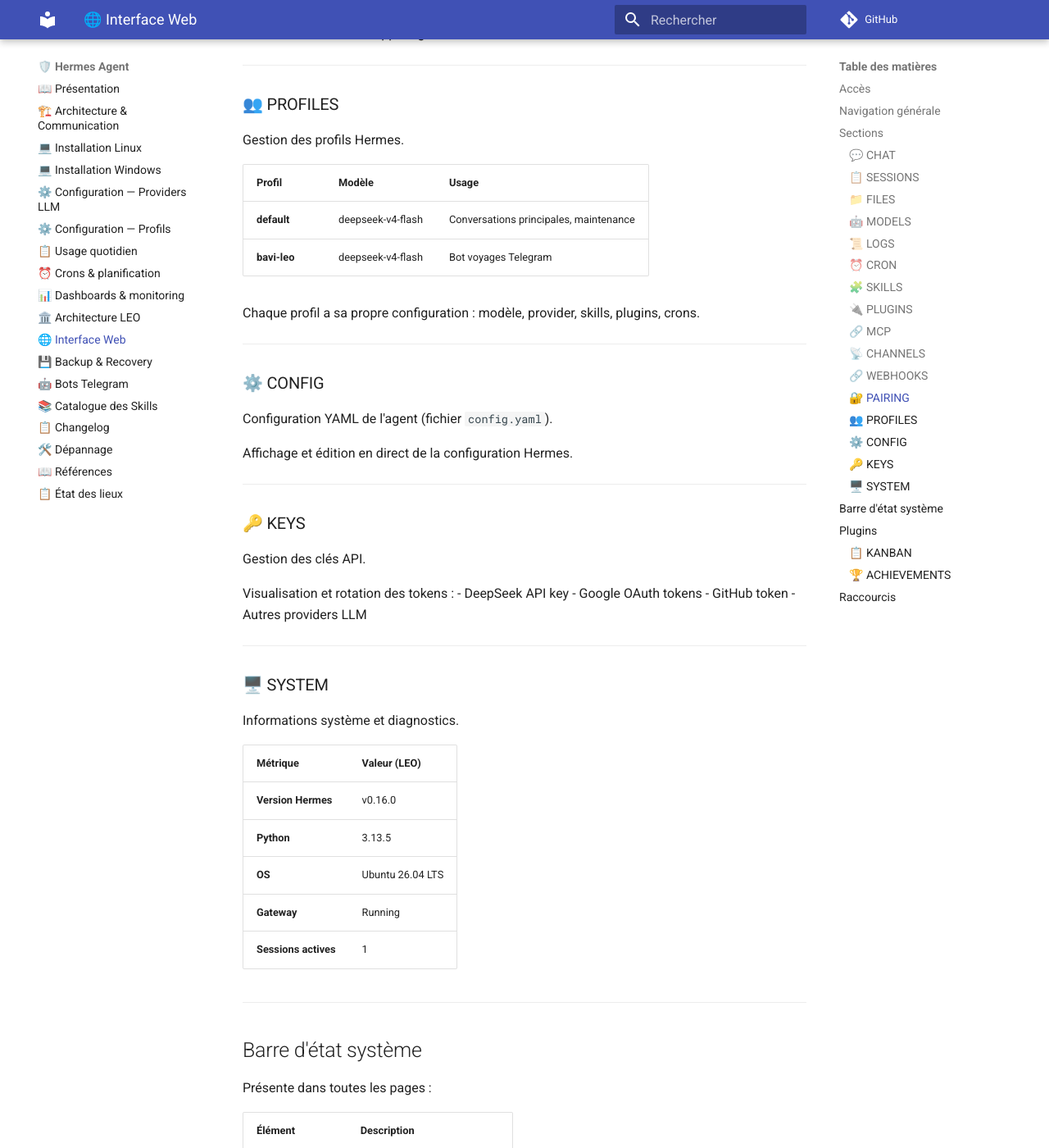
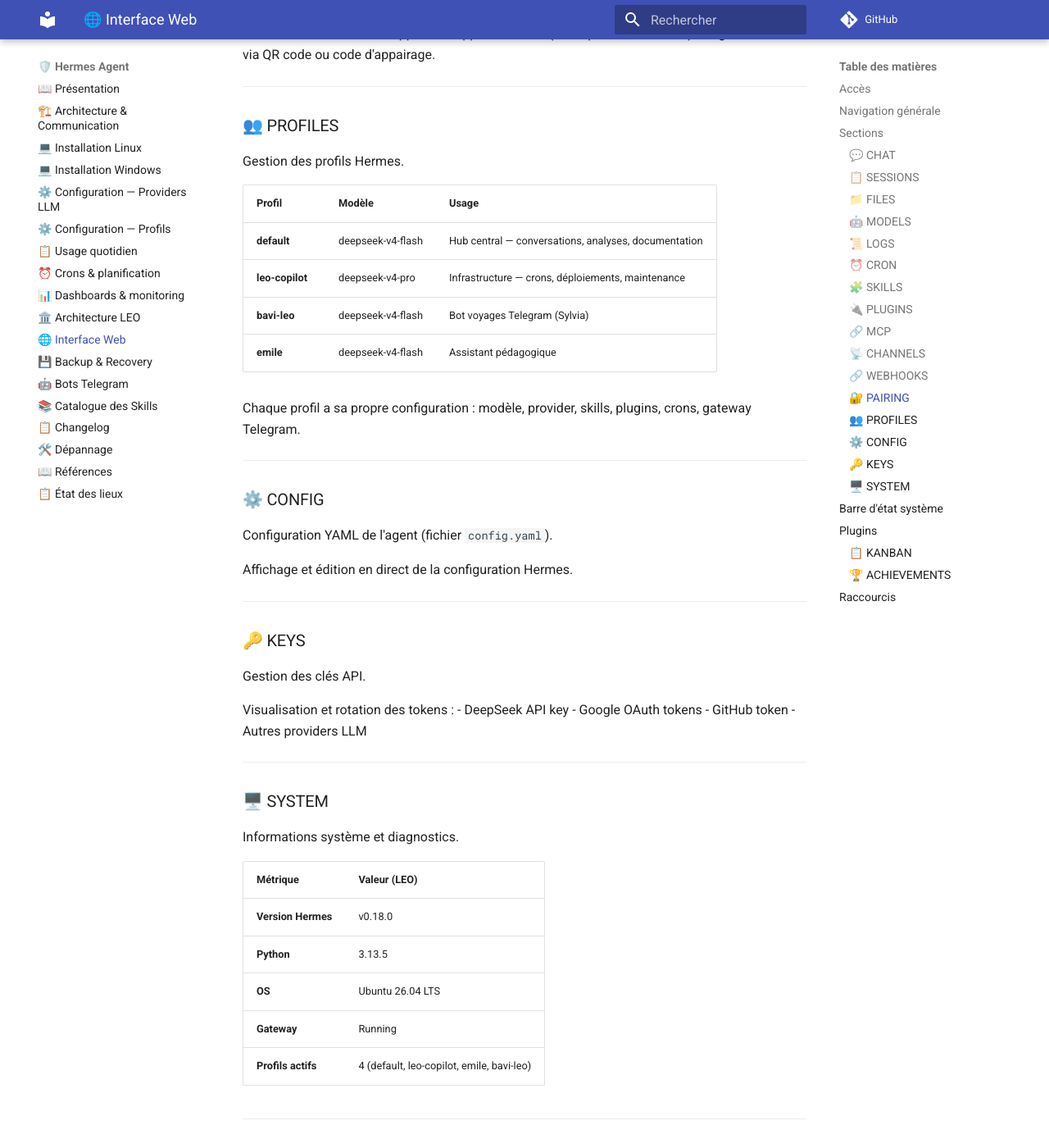
Before and after one commit to christophedanhier-hash/hermes-wiki, an MkDocs documentation site: the page built from docs/hermes/interface-web.md, in a window 1280 px wide and 1400 px high, scrolled down 4660 px. Shown: the whole window at 82% size. Built offline with MkDocs 1.6.1 and Material for MkDocs 9.7.7, drawn with Linux system fonts in a browser that asks for light colours; comment, search, counter and statistics services are not loaded; some of the changed text lies outside the part shown.

Commit message:
docs: màj interface-web v0.18.0 + 4 profils (04/07/2026)

```diff
--- a/docs/hermes/interface-web.md
+++ b/docs/hermes/interface-web.md
@@ -1,6 +1,6 @@
 # 🌐 Interface Web Hermes Agent
 
-Page générée le **21/06/2026** — Documentation de l'interface utilisateur Hermes Agent v0.16.0.
+Page mise à jour le **04/07/2026** — Documentation de l'interface utilisateur Hermes Agent v0.18.0.
 
 ---
 
@@ -24,7 +24,7 @@ http://100.92.102.28:9119
 
 La barre latérale gauche est organisée en sections :
 
-- **Profil actif** : sélecteur de profil en haut (`default`, `bavi-leo`)
+- **Profil actif** : sélecteur de profil en haut (`default`, `leo-copilot`, `bavi-leo`, `emile`)
 - **Navigation principale** : toutes les sections listées ci-dessous
 - **Plugins** : extensions installées (Kanban, Achievements)
 - **System** : statut du gateway, boutons Restart/Update, thème, langue
@@ -155,7 +155,7 @@ Configuration des plateformes de messagerie connectées.
 
 | Plateforme | Statut LEO |
 |------------|:----------:|
-| **Telegram** | ✅ Connecté |
+| **Telegram** | ✅ Connecté (4 bots : default, leo-copilot, bavi-leo, emile) |
 | **CLI** | ✅ Connecté |
 | **Discord** | ❌ Non configuré |
 | **Slack** | ❌ Non configuré |
@@ -186,10 +186,12 @@ Gestion des profils Hermes.
 
 | Profil | Modèle | Usage |
 |--------|--------|-------|
-| **default** | deepseek-v4-flash | Conversations principales, maintenance |
-| **bavi-leo** | deepseek-v4-flash | Bot voyages Telegram |
+| **default** | deepseek-v4-flash | Hub central — conversations, analyses, documentation |
+| **leo-copilot** | deepseek-v4-pro | Infrastructure — crons, déploiements, maintenance |
+| **bavi-leo** | deepseek-v4-flash | Bot voyages Telegram (Sylvia) |
+| **emile** | deepseek-v4-flash | Assistant pédagogique |
 
-Chaque profil a sa propre configuration : modèle, provider, skills, plugins, crons.
+Chaque profil a sa propre configuration : modèle, provider, skills, plugins, crons, gateway Telegram.
 
 ---
 
@@ -219,11 +221,11 @@ Informations système et diagnostics.
 
 | Métrique | Valeur (LEO) |
 |----------|--------------|
-| **Version Hermes** | v0.16.0 |
+| **Version Hermes** | v0.18.0 |
 | **Python** | 3.13.5 |
 | **OS** | Ubuntu 26.04 LTS |
 | **Gateway** | Running |
-| **Sessions actives** | 1 |
+| **Profils actifs** | 4 (default, leo-copilot, emile, bavi-leo) |
 
 ---
 
@@ -239,7 +241,7 @@ Présente dans toutes les pages :
 | **Update Hermes** | Mise à jour de l'agent |
 | **Theme** | HERMES TEAL (défaut) |
 | **Language** | EN/FR |
-| **Version** | v0.16.0 |
+| **Version** | v0.18.0 |
 
 ---
 
@@ -263,4 +265,4 @@ Système de badges et réalisations. Débloque des succès en fonction de l'util
 
 ---
 
-*Document généré par LEO — 21/06/2026 | Interface Hermes Agent v0.16.0*
+*Document généré par LEO — 04/07/2026 | Interface Hermes Agent v0.18.0*
```
Also changed, not shown: other parts of docs/hermes/interface-web.md (+2 -2 lines).
